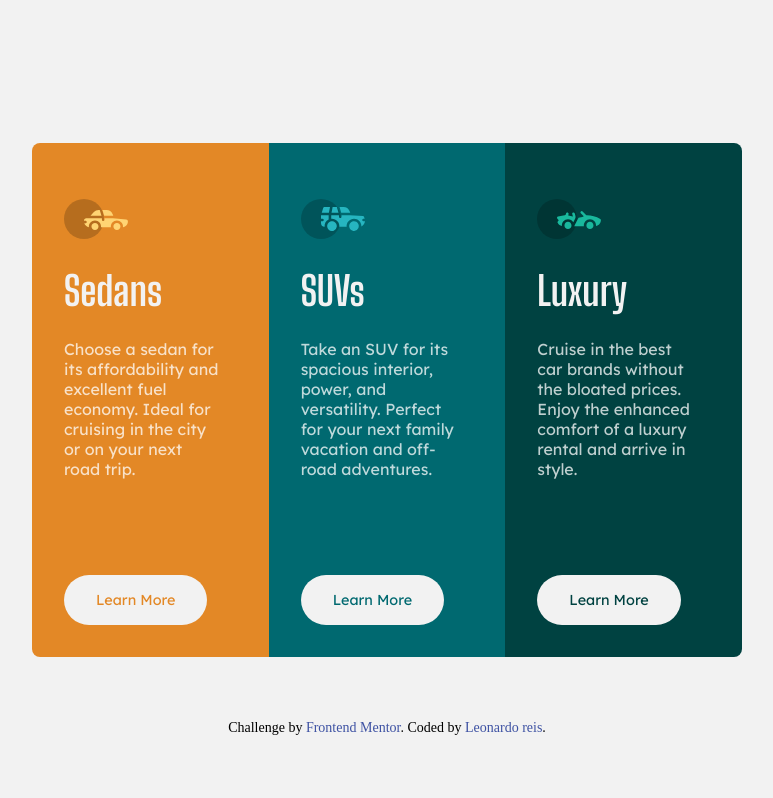
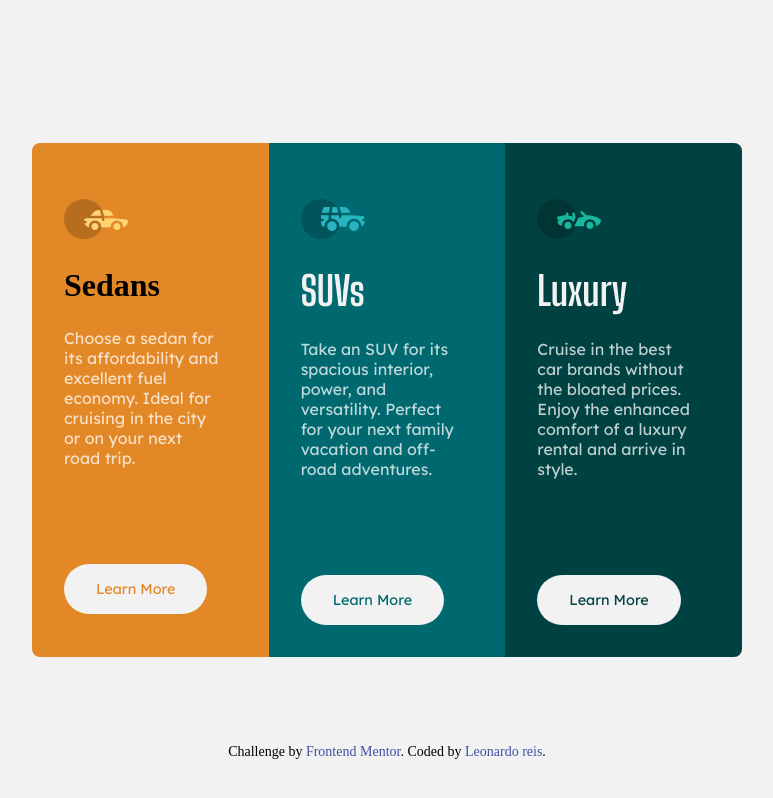
Before and after one commit to leonardo9245/3-column-preview-card-component-main, a plain HTML site: page index.html in a window 1280 px wide. Shown: the whole page, without its empty margins (253-1026 px from the left). Drawn offline with Linux system fonts and the light colour scheme.

Commit message:
Add files via upload

```diff
--- a/index.html
+++ b/index.html
@@ -31,7 +31,7 @@
         <li class="content ">
             <div class="cont-1">
               <img src="images/icon-sedans.svg" alt="">
-          <h2>Sedans</h2>
+          <h1>Sedans</h1>
           <p>
             Choose a sedan for its affordability and excellent fuel economy. Ideal for cruising in the city
             or on your next road trip.
@@ -71,8 +71,8 @@
   </main>
   <footer>
     <div class="attribution">
-      Challenge by <a href="https://www.frontendmentor.io?ref=challenge" target="_blank">Frontend Mentor</a>.
-      Coded by <a href="#" target="_blank">Leonardo reis</a>.
+      <p> Challenge by <a href="https://www.frontendmentor.io?ref=challenge" target="_blank">Frontend Mentor</a>.
+        Coded by <a href="#" target="_blank">Leonardo reis</a>.</p>
     </div>
   </footer>
 </body>
```
